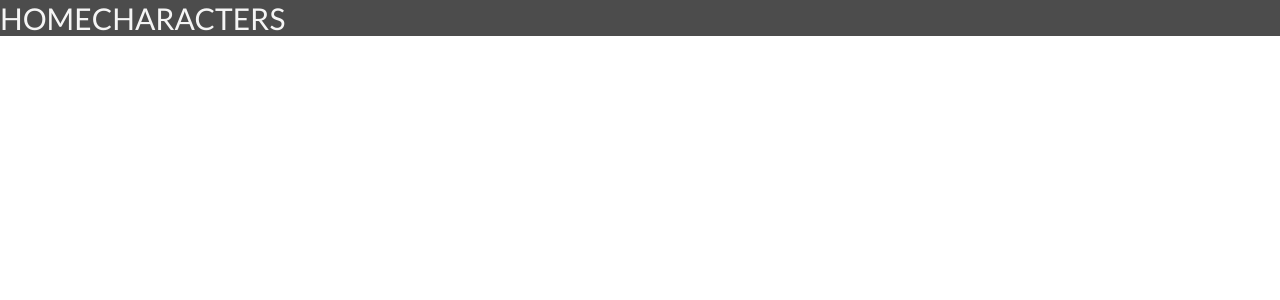
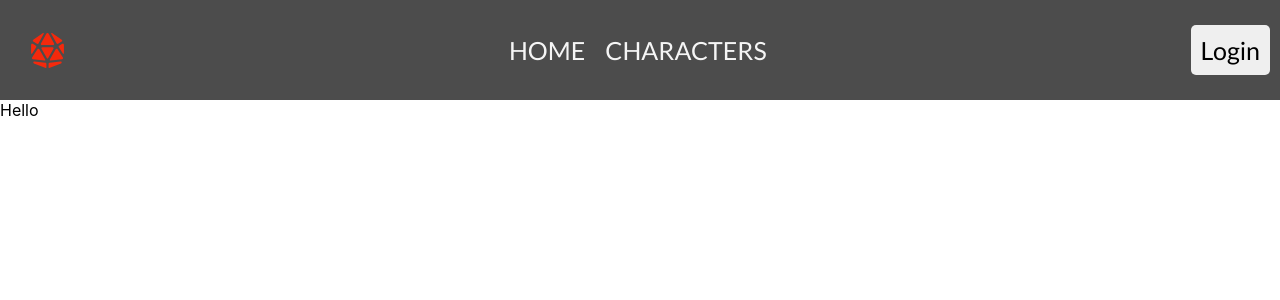
Before and after one commit to FefesG5/genshin_teams, a React (Create React App) app in the folder frontend/: page / in a window 1280 px wide. Shown: the top 300 px of the page. Built offline with nearby package versions, Linux system fonts and the light colour scheme.

Commit message:
feat: frontend Header Components

```diff
--- a/frontend/package.json
+++ b/frontend/package.json
@@ -3,6 +3,10 @@
   "version": "0.1.0",
   "private": true,
   "dependencies": {
+    "@fortawesome/fontawesome-svg-core": "^6.4.0",
+    "@fortawesome/free-regular-svg-icons": "^6.4.0",
+    "@fortawesome/free-solid-svg-icons": "^6.4.0",
+    "@fortawesome/react-fontawesome": "^0.2.0",
     "@testing-library/jest-dom": "^5.16.5",
     "@testing-library/react": "^13.4.0",
     "@testing-library/user-event": "^13.5.0",
--- a/frontend/public/index.html
+++ b/frontend/public/index.html
@@ -14,7 +14,7 @@
       manifest.json provides metadata used when your web app is installed on a
       user's mobile device or desktop. See https://developers.google.com/web/fundamentals/web-app-manifest/
     -->
-    <link rel="manifest" href="%PUBLIC_URL%/manifest.json" />
+
     <!--
       Notice the use of %PUBLIC_URL% in the tags above.
       It will be replaced with the URL of the `public` folder during the build.
--- a/frontend/src/App.js
+++ b/frontend/src/App.js
@@ -2,9 +2,24 @@ import React from "react";
 import Header from "./components/Header";
 
 function App() {
+  // STATES
+  const [isHomeActive, setIsHomeActive] = React.useState(true);
+  // ------------------------- //
+
+  // USE EFFECTS
+
+  // ------------------------- //
+
+  // HANDLE FUNCTIONS
+  function handleHomeActive() {
+    setIsHomeActive((currentBoolean) => !currentBoolean);
+    console.log(isHomeActive);
+  }
+  // ------------------------- //
   return (
     <div className="App">
-      <Header />
+      <Header handleHomeActive={handleHomeActive} />
+      {isHomeActive ? "Hello" : "Not Hello"}
     </div>
   );
 }
--- /dev/null
+++ b/frontend/src/components/Button.jsx
@@ -0,0 +1,6 @@
+import React from "react";
+import "../styles/button.css";
+
+export default function Button() {
+  return <button className="button-large">Login</button>;
+}
--- a/frontend/src/components/Header.jsx
+++ b/frontend/src/components/Header.jsx
@@ -1,13 +1,21 @@
 import React from "react";
-import "../styles/landing.css";
 
-export default function Header() {
+import "../styles/header.css";
+import Button from "./Button";
+// Font Awesome Import
+import { FontAwesomeIcon } from "@fortawesome/react-fontawesome";
+import { faDiceD20 } from "@fortawesome/free-solid-svg-icons";
+
+export default function Header(props) {
+  const { handleHomeActive } = props;
   return (
     <header className="header--banner">
+      <FontAwesomeIcon icon={faDiceD20} className="dice-icon-logo" />
       <ul className="navigation--banner">
-        <li>HOME</li>
+        <li onClick={handleHomeActive}>HOME</li>
         <li>CHARACTERS</li>
       </ul>
+      <Button />
     </header>
   );
 }
--- /dev/null
+++ b/frontend/src/styles/button.css
@@ -0,0 +1,10 @@
+@import url("https://fonts.googleapis.com/css2?family=Lato:ital,wght@0,300;0,400;1,700&family=Oswald:wght@200;400;500&display=swap");
+
+.button-large {
+  font-family: "Lato", sans-serif;
+  font-size: 25px;
+  padding: 10px;
+  border-radius: 5px;
+  border: none;
+  cursor: pointer;
+}
--- /dev/null
+++ b/frontend/src/styles/header.css
@@ -0,0 +1,38 @@
+@import url("https://fonts.googleapis.com/css2?family=Lato:ital,wght@0,300;0,400;1,700&family=Oswald:wght@200;400;500&display=swap");
+
+* {
+  padding: 0;
+  margin: 0;
+  /* display: inline-block; */
+}
+
+.header--banner {
+  background-color: #111111bf;
+  display: flex;
+  align-items: center;
+  justify-content: space-between;
+  padding: 10px;
+}
+
+.dice-icon-logo {
+  color: #f4290c;
+  font-size: 35px;
+  padding-left: 20px;
+}
+
+.navigation--banner {
+  list-style: none;
+  display: flex;
+  align-items: center;
+  justify-content: space-between;
+  color: whitesmoke;
+  font-family: "Lato", sans-serif;
+  font-size: 25px;
+  padding: 25px;
+  /* font-family: "Oswald", sans-serif; */
+}
+
+.navigation--banner li {
+  padding-left: 20px;
+  cursor: pointer;
+}
--- a/frontend/src/styles/landing.css
+++ /dev/null
@@ -1,19 +0,0 @@
-@import url("https://fonts.googleapis.com/css2?family=Lato:ital,wght@0,300;0,400;1,700&family=Oswald:wght@200;400;500&display=swap");
-
-* {
-  padding: 0;
-  margin: 0;
-  /* display: inline-block; */
-}
-
-.header--banner {
-  background-color: #111111bf;
-}
-.navigation--banner {
-  list-style: none;
-  display: flex;
-  color: whitesmoke;
-  font-family: "Lato", sans-serif;
-  font-size: 30px;
-  /* font-family: "Oswald", sans-serif; */
-}
```
Also changed, not shown: 1 other file (tests, documents, lock files or other folders).
